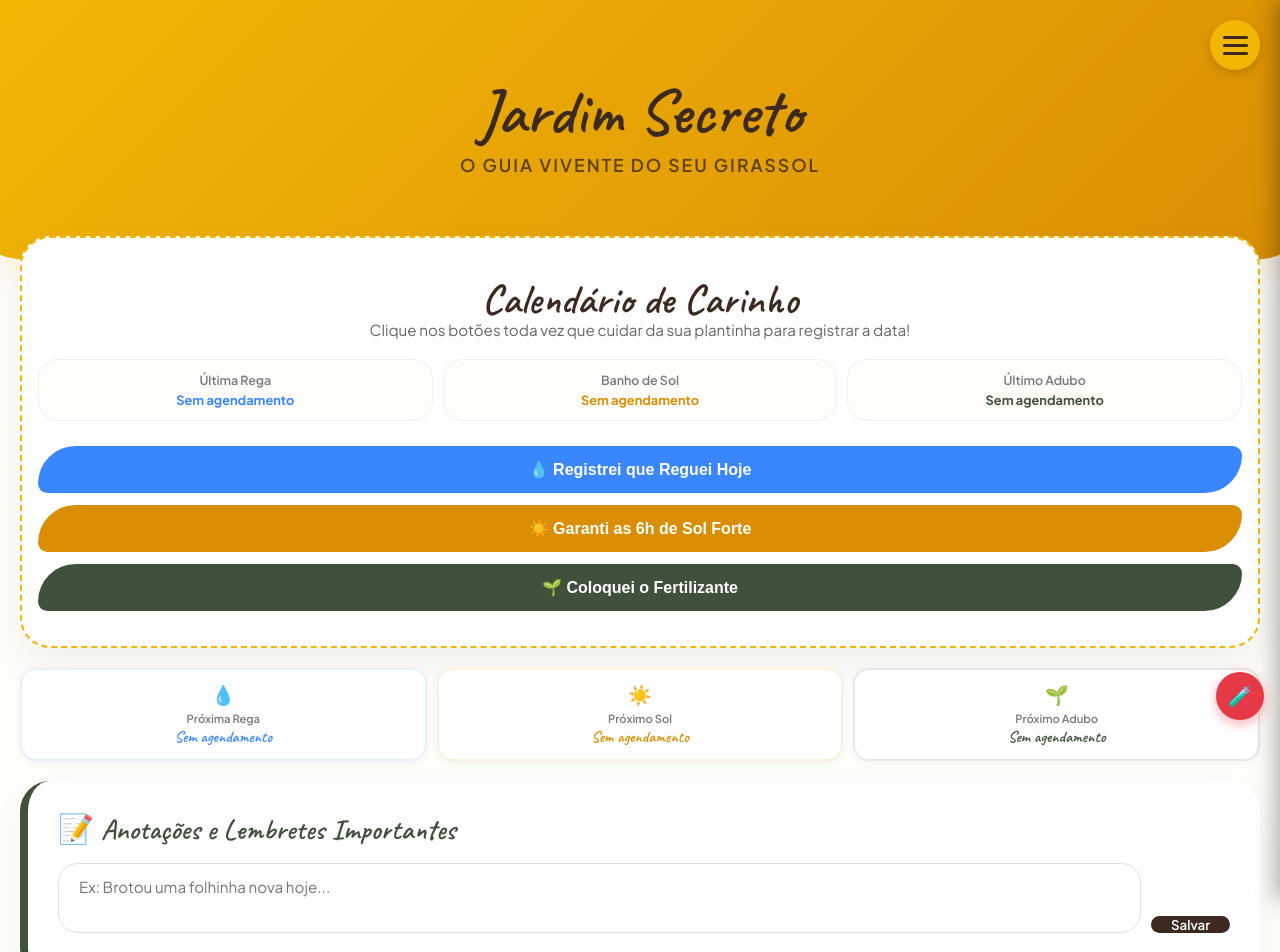
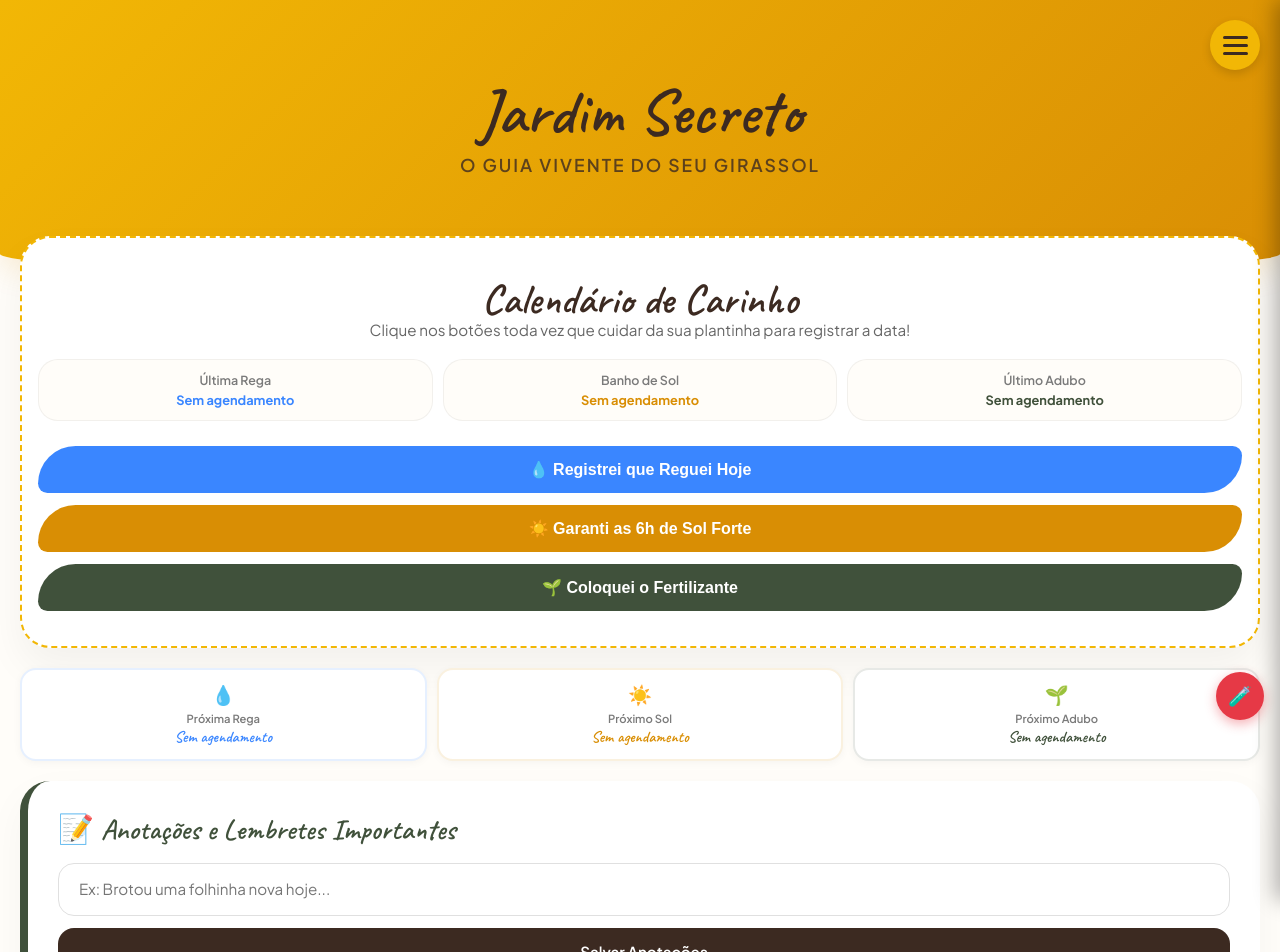
Before and after one commit to ednosmab/girassol, a React (Vite) app: page / in a window 1280 px wide. Shown: the top 952 px of the page. Built offline with nearby package versions, Linux system fonts and the light colour scheme.

Commit message:
fix: layout do campo de anotações
- Label do botão: 'Salvar' → 'Salvar Anotações'
- Layout: flex row → flex column (botão abaixo da textarea)
- Botão full-width com padding generoso (14px 24px)
- Gap de 12px entre textarea e botão
- Border radius e font size consistentes

```diff
--- a/src/ui/views/DiarioView.tsx
+++ b/src/ui/views/DiarioView.tsx
@@ -137,7 +137,7 @@ export function DiarioView() {
         }}>
           📝 Anotações e Lembretes Importantes
         </h3>
-        <div style={{ display: 'flex', gap: '10px', marginBottom: '15px', alignItems: 'flex-end' }}>
+        <div style={{ display: 'flex', flexDirection: 'column', gap: '12px', marginBottom: '15px' }}>
           <textarea
             ref={textoRef}
             value={textoLembrete}
@@ -151,17 +151,18 @@ export function DiarioView() {
             placeholder="Ex: Brotou uma folhinha nova hoje..."
             rows={1}
             style={{
-              flex: 1,
-              padding: '12px 20px',
-              borderRadius: '20px',
+              width: '100%',
+              padding: '14px 20px',
+              borderRadius: '16px',
               border: '1px solid #E0E0E0',
               fontFamily: "'Plus Jakarta Sans', sans-serif",
               fontSize: '0.95rem',
               resize: 'none',
               overflow: 'hidden',
-              minHeight: '44px',
+              minHeight: '48px',
               maxHeight: '100px',
-              lineHeight: '1.5'
+              lineHeight: '1.5',
+              boxSizing: 'border-box'
             }}
           />
           <button
@@ -170,14 +171,16 @@ export function DiarioView() {
               background: '#3C2A21',
               color: 'white',
               border: 'none',
-              padding: '0 20px',
-              borderRadius: '20px',
+              padding: '14px 24px',
+              borderRadius: '16px',
               cursor: 'pointer',
               fontWeight: 600,
-              fontFamily: "'Plus Jakarta Sans', sans-serif"
+              fontFamily: "'Plus Jakarta Sans', sans-serif",
+              fontSize: '0.95rem',
+              width: '100%'
             }}
           >
-            Salvar
+            Salvar Anotações
           </button>
         </div>
         <ul style={{ listStyle: 'none', padding: 0, margin: 0 }}>
```
